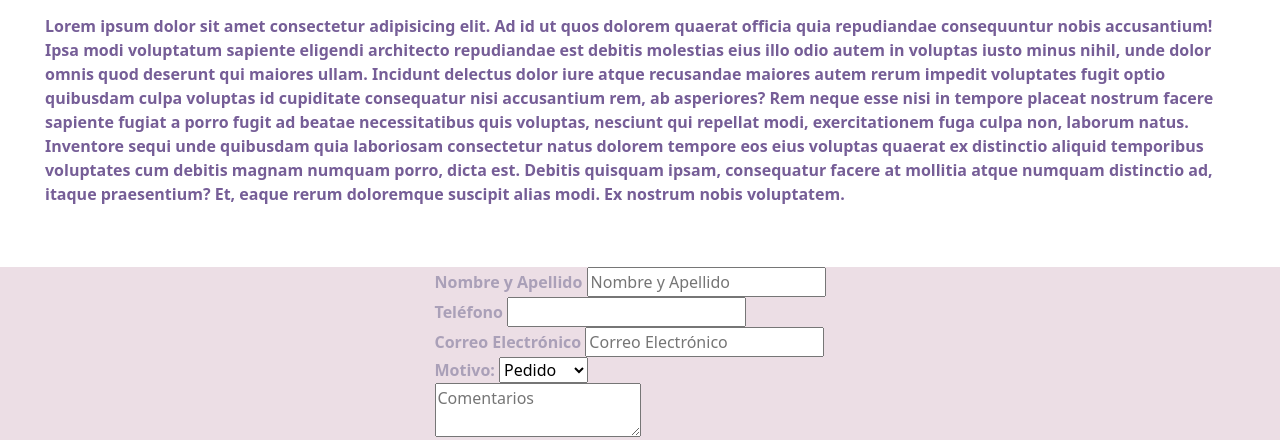
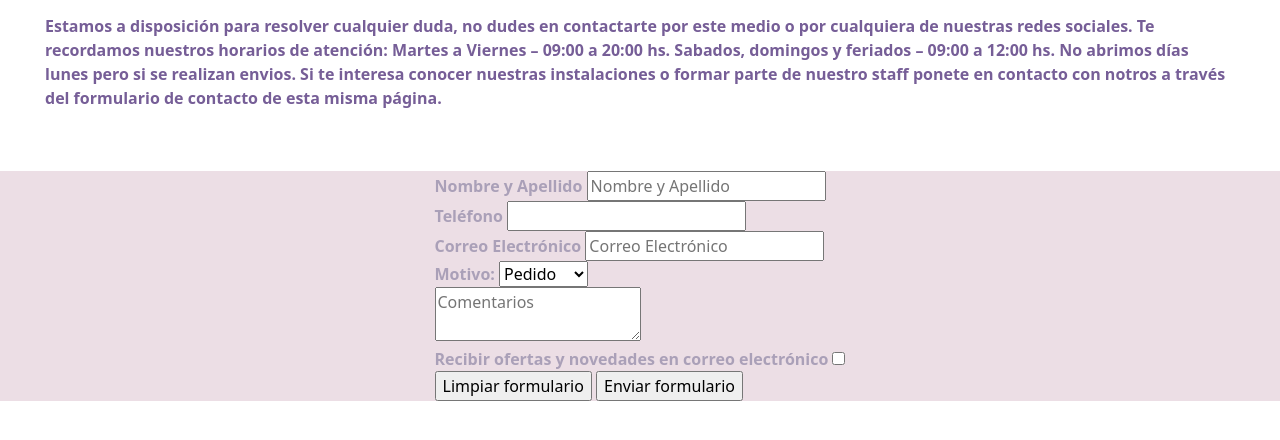
Before and after one commit to lusheridan/muffins-puffs, a website: page pages/contacto.html in a window 1280 px wide. Shown: the part 342-782 px from the top of the page. Drawn offline with nearby package versions, Linux system fonts and the light colour scheme.

Commit message:
Se agrega texto apropiado a etiqueta <p> en contacto.html

```diff
--- a/pages/contacto.html
+++ b/pages/contacto.html
@@ -36,7 +36,15 @@
         <h1>Muffins & Puffs</h1>
     </header>
         <div class="divisor"><h2>Contacto</h2></div>
-        <div class="divisor"><p>Lorem ipsum dolor sit amet consectetur adipisicing elit. Ad id ut quos dolorem quaerat officia quia repudiandae consequuntur nobis accusantium! Ipsa modi voluptatum sapiente eligendi architecto repudiandae est debitis molestias eius illo odio autem in voluptas iusto minus nihil, unde dolor omnis quod deserunt qui maiores ullam. Incidunt delectus dolor iure atque recusandae maiores autem rerum impedit voluptates fugit optio quibusdam culpa voluptas id cupiditate consequatur nisi accusantium rem, ab asperiores? Rem neque esse nisi in tempore placeat nostrum facere sapiente fugiat a porro fugit ad beatae necessitatibus quis voluptas, nesciunt qui repellat modi, exercitationem fuga culpa non, laborum natus. Inventore sequi unde quibusdam quia laboriosam consectetur natus dolorem tempore eos eius voluptas quaerat ex distinctio aliquid temporibus voluptates cum debitis magnam numquam porro, dicta est. Debitis quisquam ipsam, consequatur facere at mollitia atque numquam distinctio ad, itaque praesentium? Et, eaque rerum doloremque suscipit alias modi. Ex nostrum nobis voluptatem.</p></div>
+        <div class="divisor">
+            <p>Estamos a disposición para resolver cualquier duda, no dudes en contactarte por este medio o por cualquiera de nuestras redes sociales.
+            Te recordamos nuestros horarios de atención:
+            Martes a Viernes – 09:00 a 20:00 hs.
+            Sabados, domingos y feriados – 09:00 a 12:00 hs.
+            No abrimos días lunes pero si se realizan envios.
+            Si te interesa conocer nuestras instalaciones o formar parte de nuestro staff ponete en contacto con notros a través del formulario de contacto de esta misma página.
+            </p>
+        </div>
         <div id="form">
             <form>
                 <fieldset>
```
